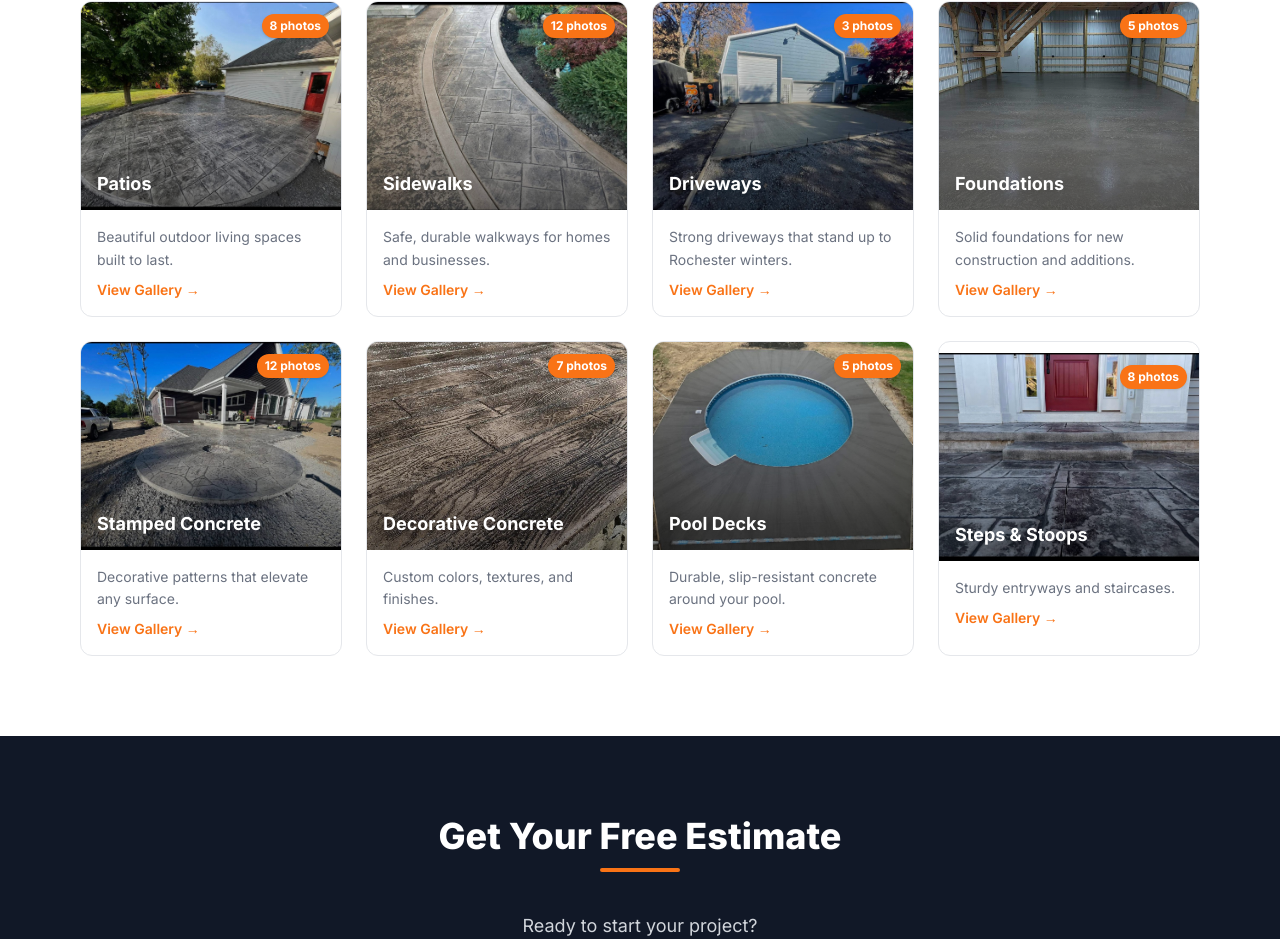
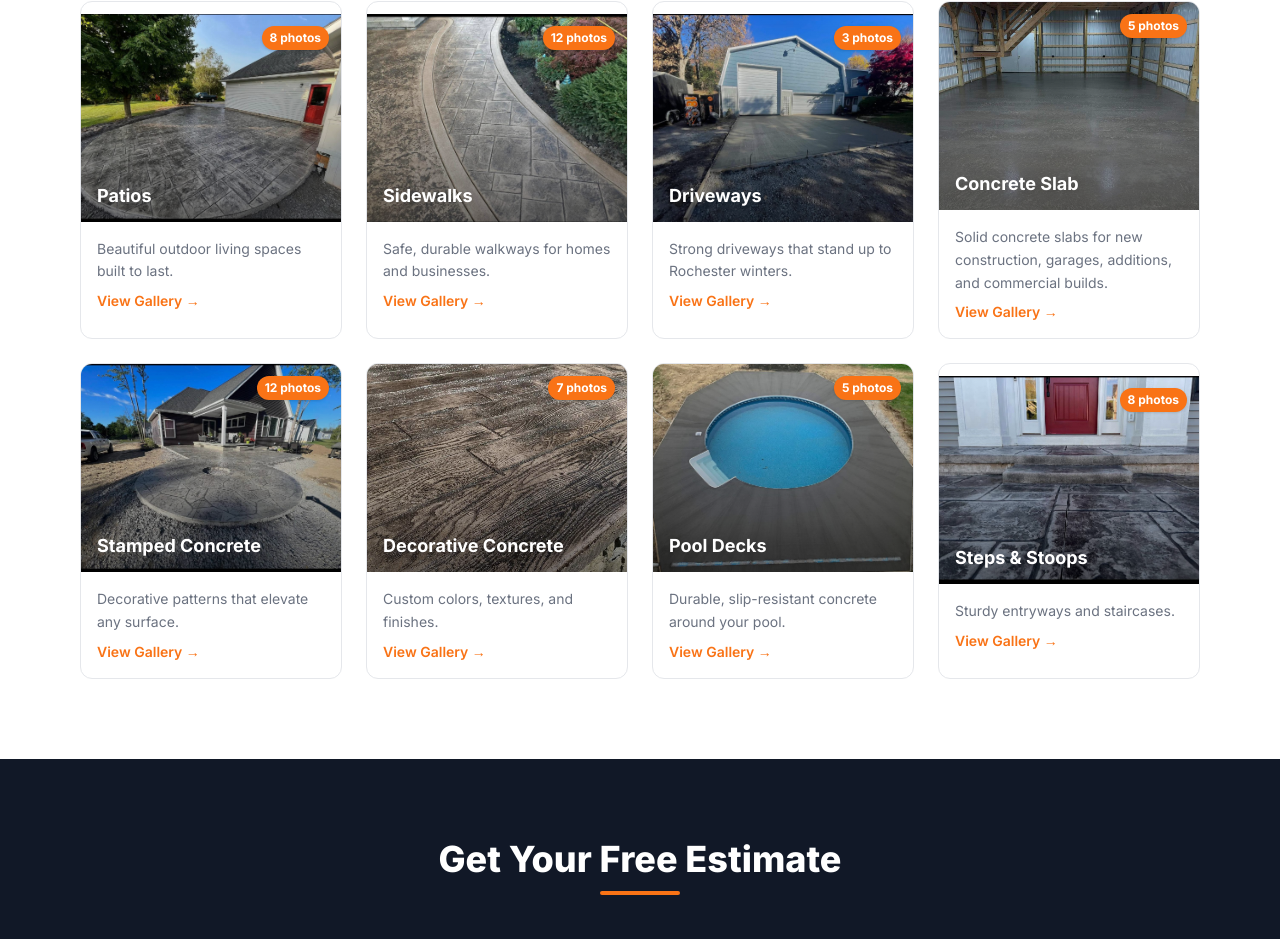
Before and after one commit to rickyhowcroft-dot/quigleys-concrete, a Next.js app: page / in a window 1280 px wide. Shown: the part 2109-3048 px from the top of the page. Built offline with nearby package versions, Linux system fonts and the light colour scheme.

Commit message:
content: rename Foundations → Concrete Slab, update description

```diff
--- a/app/layout.tsx
+++ b/app/layout.tsx
@@ -119,7 +119,7 @@ export default function RootLayout({
                   { "@type": "Offer", itemOffered: { "@type": "Service", name: "Concrete Driveways" } },
                   { "@type": "Offer", itemOffered: { "@type": "Service", name: "Pool Decks" } },
                   { "@type": "Offer", itemOffered: { "@type": "Service", name: "Decorative Concrete" } },
-                  { "@type": "Offer", itemOffered: { "@type": "Service", name: "Concrete Foundations" } },
+                  { "@type": "Offer", itemOffered: { "@type": "Service", name: "Concrete Slab" } },
                   { "@type": "Offer", itemOffered: { "@type": "Service", name: "Concrete Steps & Stoops" } },
                 ],
               },
--- a/app/page.tsx
+++ b/app/page.tsx
@@ -56,8 +56,8 @@ const categories: Category[] = [
     ],
   },
   {
-    name: "Foundations",
-    desc: "Solid foundations for new construction and additions.",
+    name: "Concrete Slab",
+    desc: "Solid concrete slabs for new construction, garages, additions, and commercial builds.",
     cover: "/gallery/barn-floor.jpg",
     photos: [
       { src: "/gallery/barn-floor.jpg", alt: "Barn floor concrete pour" },
```
